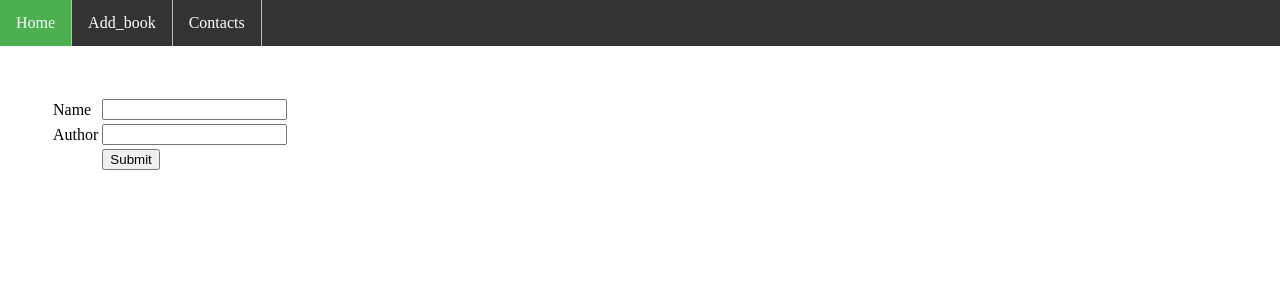
After one commit to snails7/myweb1, a Django app: page /add_book/ in a window 1280 px wide. The commit adds this page. Shown: the top 300 px of the page. Run offline with Django 3.2, Linux system fonts and the light colour scheme.

Commit message:
finished

```diff
--- a/book/views.py
+++ b/book/views.py
@@ -12,7 +12,33 @@ def index(request):
     cursor = get_corsor()
     cursor.execute("select id, name, author from pet")
     books = cursor.fetchall()
-    print(books)
 
 
     return render(request, 'index.html', context={"books":books})
+
+def add_book(request):
+    if request.method == 'GET':
+        return render (request, 'add_book.html')
+
+    else:
+        name = request.POST.get("name")
+        author = request.POST.get("author")
+        cursor = get_corsor()
+        cursor.execute("insert into pet(id, name, author) values(NULL, '%s', '%s')" %(name, author))
+    return redirect (reverse('index'))
+
+def book_detail(request, book_id):
+    cursor = get_corsor()
+    cursor.execute("select id, name, author from pet where id=%s" % book_id)
+    book = cursor.fetchone()
+    return render(request, 'book_detail.html', context = {"book":book})
+
+
+def delete_book(request):
+    if request.method == 'POST':
+        book_id = request.POST.get('book_id')
+        cursor = get_corsor()
+        cursor.execute("delete from pet where id=%s" % book_id)
+        return redirect(reverse('index'))
+    else:
+        raise RuntimeError("error deleting")
--- a/myweb1/settings.py
+++ b/myweb1/settings.py
@@ -44,7 +44,7 @@ MIDDLEWARE = [
     'django.middleware.security.SecurityMiddleware',
     'django.contrib.sessions.middleware.SessionMiddleware',
     'django.middleware.common.CommonMiddleware',
-    'django.middleware.csrf.CsrfViewMiddleware',
+#    'django.middleware.csrf.CsrfViewMiddleware',
     'django.contrib.auth.middleware.AuthenticationMiddleware',
     'django.contrib.messages.middleware.MessageMiddleware',
     'django.middleware.clickjacking.XFrameOptionsMiddleware',
--- a/myweb1/urls.py
+++ b/myweb1/urls.py
@@ -19,5 +19,8 @@ from book import views
 
 urlpatterns = [
     path('admin/', admin.site.urls),
-    path('', views.index)
+    path('', views.index, name='index'),
+    path('add_book/', views.add_book, name='add_book'),
+    path('book_detail/<int:book_id>/', views.book_detail, name='book_detail'),
+    path('delete_book/', views.delete_book, name='delete_book'),
 ]
--- a/static/hnav.css
+++ b/static/hnav.css
@@ -31,3 +31,21 @@ li a:hover:not(.active) {
 .active {
     background: #4CAF50;
 }
+
+
+td a:link {
+    text-decoration: none;
+    color: Tomato;
+}
+
+td a:visited {
+    color: black;
+}
+
+td a:hover {
+    text-decoration: underline;
+}
+
+td a:active {
+    color: #4CAF50;
+}
--- /dev/null
+++ b/templates/add_book.html
@@ -0,0 +1,24 @@
+{% extends 'base.html' %}
+{% block content %}
+
+    <form action="" method="post">
+    <table style="margin: 50px;">
+        <tr>
+            <td>Name</td>
+            <td><input type = "text" name="name"></td>
+        </tr>
+        <tr>
+            <td>Author</td>
+            <td><input type = "text" name = "author"></td>
+        </tr>
+        <tr>
+            <td></td>
+            <td><input type = "submit" value="Submit"></td>
+
+        </tr>
+
+    </table>
+    </form>
+
+
+{% endblock %}
--- a/templates/base.html
+++ b/templates/base.html
@@ -12,7 +12,7 @@
 
 <ul>
     <li><a class="active" href="/">Home</a></li>
-    <li><a href="#">Add_book</a></li>
+    <li><a href="{% url 'add_book' %}">Add_book</a></li>
     <li><a href="#">Contacts</a></li>
 </ul>
 
--- a/templates/index.html
+++ b/templates/index.html
@@ -12,9 +12,9 @@
 
 {% for book in books %}
     <tr>
-    <td>{{ forloop.counter }}</td>
-    <td>{{ book.1 }}</td>
-    <td>{{ book.2 }}</td>
+        <td><a href="{% url 'book_detail' book_id=book.0 %}">{{ forloop.counter }}</a></td>
+        <td><a href="{% url 'book_detail' book_id=book.0 %}">{{ book.1 }}</a></td>
+        <td>{{ book.2 }}</td>
     </tr>
 {% endfor %}
 
```
Also changed, not shown: templates/book_detail.html (added, +22 -0 lines).
